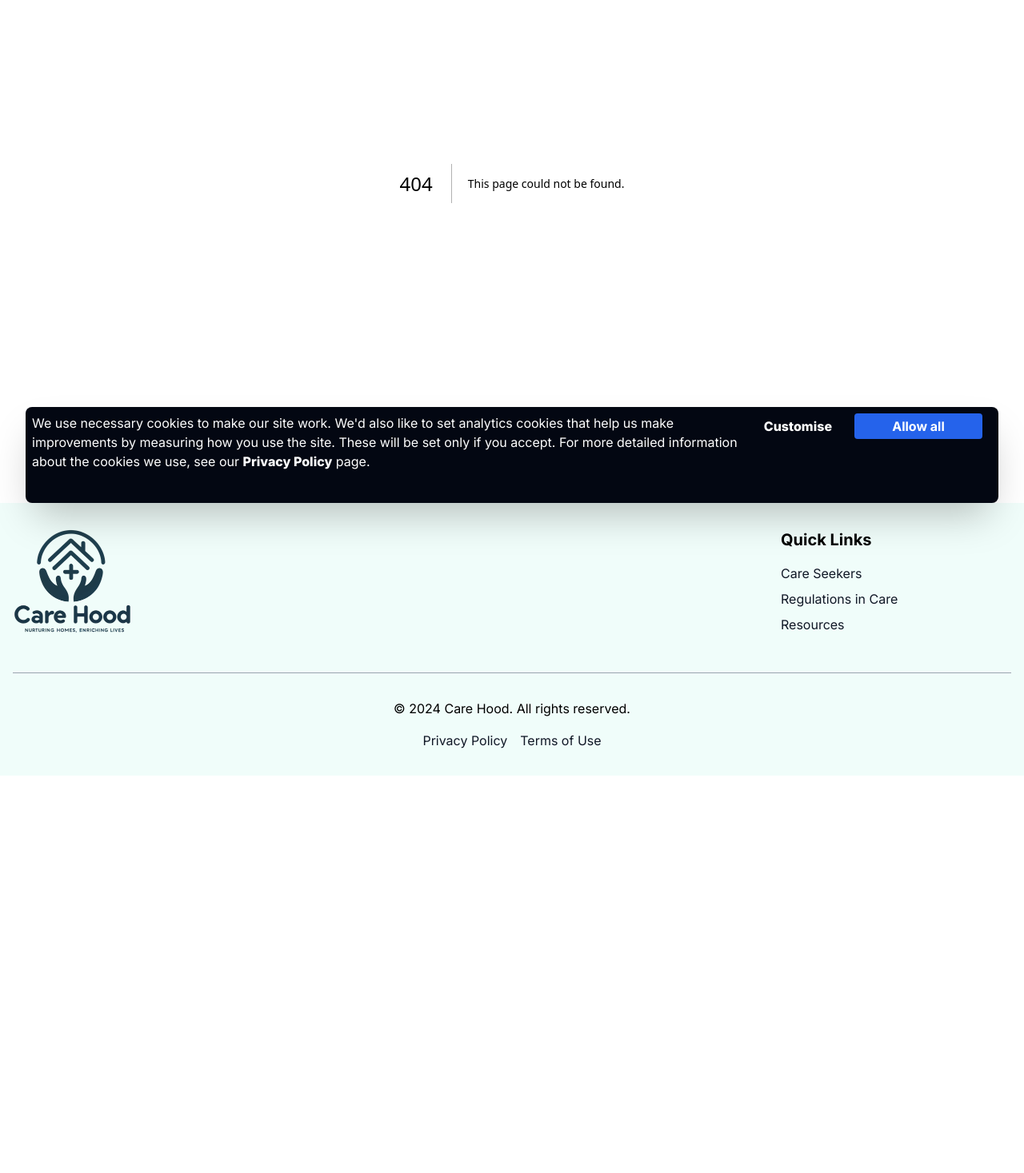
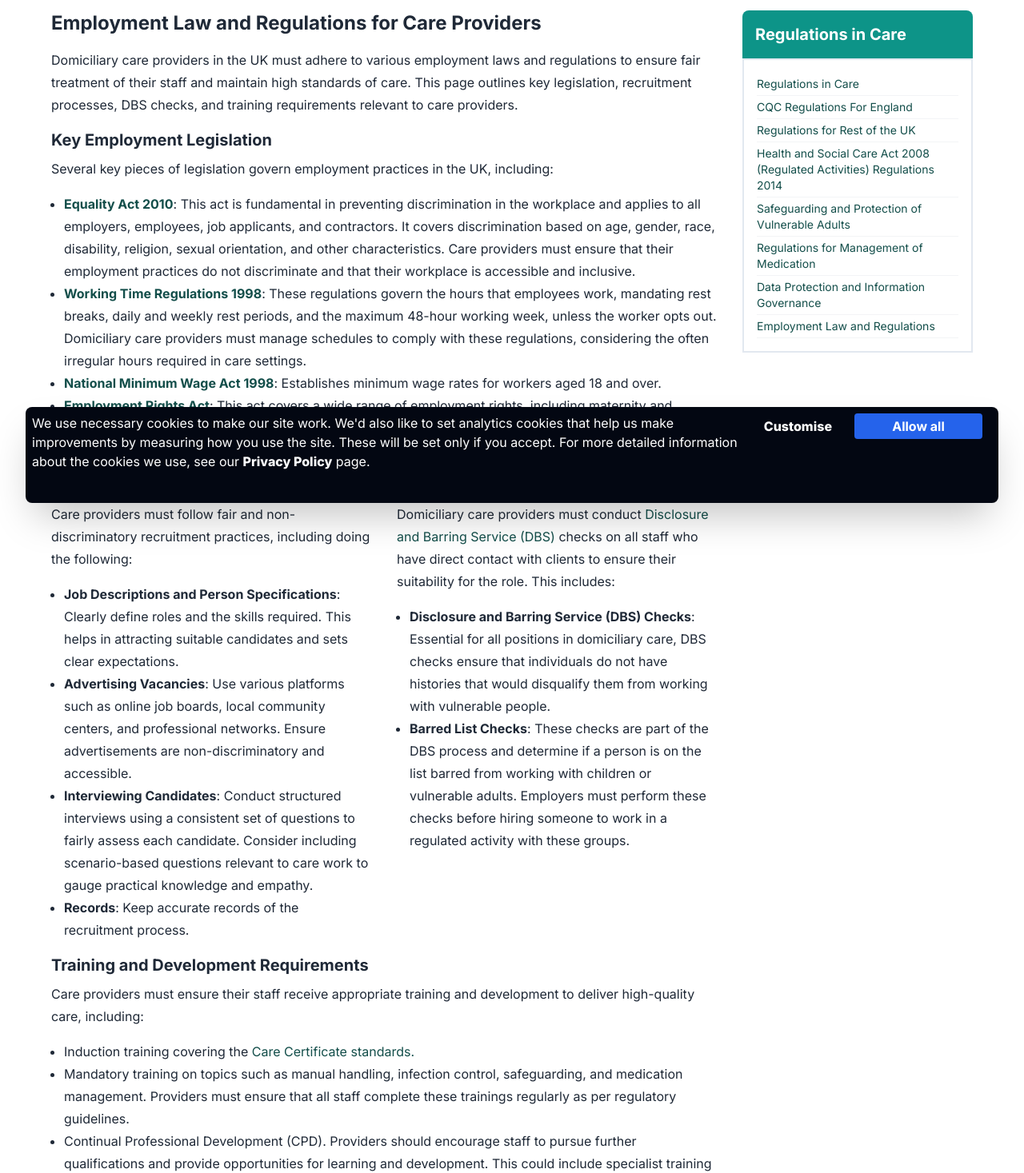
Before and after one commit to kaguvi/carehood, a Next.js app: page /regulations-in-care/employment-law in a window 1280 px wide. Before the commit this address had no page. Shown: the part 171-1638 px from the top of the page at 80% size. Before the commit the page ends 1141 px from the top, so only its background shows below. Built offline with nearby package versions, Linux system fonts and the light colour scheme.

Commit message:
added employment law page

```diff
--- /dev/null
+++ b/app/(pages)/regulations-in-care/employment-law/page.tsx
@@ -0,0 +1,138 @@
+import { Metadata } from 'next'
+
+export const metadata: Metadata = {
+  title: 'Employment Law and Regulations for Care Providers',
+  description: 'Key employment legislation, recruitment processes, DBS checks, and training requirements for domiciliary care providers in the UK.',
+}
+
+const EmploymentLawAndRegulationsPage = () => {
+  return (
+    <div>
+      <h1>Employment Law and Regulations for Care Providers</h1>
+      <p>Domiciliary care providers in the UK must adhere to various employment laws and regulations to ensure fair
+        treatment of their staff and maintain high standards of care. This page outlines key legislation,
+        recruitment processes, DBS checks, and training requirements relevant to care providers.
+      </p>
+      <h2>Key Employment Legislation</h2>
+      <p>
+        Several key pieces of legislation govern employment practices in the UK, including:
+      </p>
+      <ul>
+        <li>
+          <a href="https://www.legislation.gov.uk/ukpga/2010/15/contents"
+             target="_blank" rel="noopener noreferrer"><strong>Equality Act 2010</strong></a>: This act is fundamental
+          in preventing discrimination in
+          the workplace and applies to all employers, employees, job applicants, and contractors. It covers
+          discrimination based on age, gender, race,
+          disability, religion, sexual orientation, and other characteristics. Care providers must ensure that their
+          employment practices do
+          not discriminate and that their workplace is accessible and inclusive.
+        </li>
+        <li>
+          <a href="https://www.legislation.gov.uk/uksi/1998/1833/contents/made"
+             target="_blank" rel="noopener noreferrer"><strong>Working Time Regulations 1998</strong></a>: These
+          regulations govern the hours that employees
+          work, mandating rest breaks, daily and weekly rest periods, and the maximum 48-hour working week, unless the
+          worker opts out.
+          Domiciliary care providers must manage schedules to comply with these regulations, considering the often
+          irregular hours required
+          in care settings.
+        </li>
+        <li>
+          <a href="https://www.legislation.gov.uk/ukpga/1998/39/contents" target="_blank"
+             rel="noopener noreferrer"><strong>National Minimum Wage Act 1998</strong></a>: Establishes minimum wage
+          rates
+          for workers aged 18 and over.
+        </li>
+        <li>
+          <a href="https://www.legislation.gov.uk/ukpga/1996/18/contents" target="_blank"
+             rel="noopener noreferrer"><strong>Employment Rights Act</strong></a>: This act covers a wide range of
+          employment rights, including maternity
+          and paternity leave, the right to request flexible working, and protection against unfair dismissal.
+          Understanding this act is
+          essential for care providers to manage their staff lawfully.
+        </li>
+      </ul>
+
+      <div className="grid grid-cols-1 md:grid-cols-2 gap-8">
+        <div>
+          <h2>Recruitment and Selection Processes</h2>
+          <p>
+            Care providers must follow fair and non-discriminatory recruitment practices, including doing the following:
+          </p>
+          <ul>
+            <li><strong>Job Descriptions and Person Specifications</strong>: Clearly define roles and the skills
+              required.
+              This helps in attracting suitable candidates and sets clear expectations.
+            </li>
+            <li><strong>Advertising Vacancies</strong>: Use various platforms such as online job boards, local community
+              centers, and professional networks. Ensure advertisements are non-discriminatory and accessible.
+            </li>
+            <li><strong>Interviewing Candidates</strong>: Conduct structured interviews using a consistent set of
+              questions
+              to fairly assess each candidate.
+              Consider including scenario-based questions relevant to care work to gauge practical knowledge and
+              empathy.
+            </li>
+            <li><strong>Records</strong>: Keep accurate records of the recruitment process.</li>
+          </ul>
+        </div>
+
+        <div>
+          <h2>DBS Checks and Barred List Checks</h2>
+          <p>
+            Domiciliary care providers must conduct <a
+            href="https://www.gov.uk/government/organisations/disclosure-and-barring-service" target="_blank"
+            rel="noopener noreferrer">Disclosure and Barring Service (DBS)</a> checks on all staff who have direct
+            contact with clients to ensure their suitability for the role. This includes:
+          </p>
+          <ul>
+            <li><strong>Disclosure and Barring Service (DBS) Checks</strong>: Essential for all positions in domiciliary
+              care,
+              DBS checks ensure that individuals do not have histories that would disqualify them from working with
+              vulnerable people.
+            </li>
+            <li><strong>Barred List Checks</strong>: These checks are part of the DBS process and determine if a person
+              is
+              on the list barred
+              from working with children or vulnerable adults. Employers must perform these checks before hiring someone
+              to
+              work in a regulated activity with these groups.
+            </li>
+          </ul>
+        </div>
+      </div>
+
+
+      <h2>Training and Development Requirements</h2>
+      <p>
+        Care providers must ensure their staff receive appropriate training and development to deliver high-quality
+        care, including:
+      </p>
+      <ul>
+        <li>Induction training covering the <a
+          href="https://www.skillsforcare.org.uk/Learning-development/inducting-staff/care-certificate/Care-Certificate.aspx"
+          target="_blank" rel="noopener noreferrer">Care Certificate standards.</a></li>
+        <li>Mandatory training on topics such as manual handling, infection control, safeguarding, and medication
+          management. Providers must ensure that all staff complete these trainings regularly as per regulatory
+          guidelines.
+        </li>
+        <li>Continual Professional Development (CPD). Providers should encourage staff to pursue further qualifications
+          and provide
+          opportunities for learning and development. This could include specialist training for staff working with
+          clients with
+          specific needs, such as dementia or end-of-life care.
+        </li>
+      </ul>
+      <p>Regularly review staff performance to support their professional growth and ensure high-quality care delivery.
+        Provide feedback and set development goals during these sessions.</p>
+      <h2>Implementing the Guidelines</h2>
+      <p>Implementing these guidelines requires careful planning and documentation. Care providers should maintain
+        clear records of all employment practices, including recruitment processes, training records, and compliance
+        with employment laws. Regular audits and updates of these practices in response to changing laws and regulations
+        are recommended to ensure ongoing compliance.</p>
+    </div>
+  )
+}
+
+export default EmploymentLawAndRegulationsPage
--- a/app/(pages)/regulations-in-care/layout.tsx
+++ b/app/(pages)/regulations-in-care/layout.tsx
@@ -40,6 +40,10 @@ const regulationsComponents = [
   {
     title: 'Data Protection and Information Governance',
     path: '/regulations-in-care/data-protection-and-information-governance'
+  },
+  {
+    title: 'Employment Law and Regulations',
+    path: '/regulations-in-care/employment-law'
   }
 ]
 
--- a/app/sitemap.ts
+++ b/app/sitemap.ts
@@ -95,5 +95,11 @@ export default function sitemap(): MetadataRoute.Sitemap {
       changeFrequency: 'daily',
       priority: 0.6,
     },
+    {
+      url: `${SITE_BASE_URL}/regulations-in-care/employment-law`,
+      lastModified: new Date(),
+      changeFrequency: 'daily',
+      priority: 0.6,
+    },
   ]
 }
--- a/components/main-nav.tsx
+++ b/components/main-nav.tsx
@@ -87,6 +87,11 @@ const regulationsComponents: MenuItemData[] = [
     title: 'Data Protection and Information Governance',
     href: '/regulations-in-care/data-protection-and-information-governance',
     description: ''
+  },
+  {
+    title: 'Employment Law and Regulations',
+    href: '/regulations-in-care/employment-law',
+    description: ''
   }
 ]
 
--- a/components/navigation/list-item.tsx
+++ b/components/navigation/list-item.tsx
@@ -12,7 +12,7 @@ const ListItem = React.forwardRef<
         <a
           ref={ref}
           className={cn(
-            "block select-none space-y-1 rounded-md p-3 leading-none no-underline outline-none transition-colors hover:bg-accent hover:text-accent-foreground focus:bg-accent focus:text-accent-foreground",
+            "block select-none space-y-1 rounded-md px-3 py-1 leading-none no-underline outline-none transition-colors hover:bg-accent hover:text-accent-foreground focus:bg-accent focus:text-accent-foreground",
             className
           )}
           {...props}
--- a/components/navigation/menu-item-with-description.tsx
+++ b/components/navigation/menu-item-with-description.tsx
@@ -14,8 +14,8 @@ const MenuItem: React.FC<MenuItemProps> = ({ menuItems }) => {
     <NavigationMenuItem>
       <NavigationMenuTrigger>{headerItem.title}</NavigationMenuTrigger>
       <NavigationMenuContent>
-    <ul className="grid gap-3 p-6 md:w-[400px] lg:w-[500px] lg:grid-cols-[.75fr_1fr]">
-      <li className="row-span-6">
+    <ul className="grid gap-1 p-6 md:w-[400px] lg:w-[500px] lg:grid-cols-[.75fr_1fr]">
+      <li className="row-span-8">
         <NavigationMenuLink asChild>
           <a
             className="flex h-full w-full select-none flex-col justify-end rounded-md bg-gradient-to-b from-muted/50 to-muted p-6 no-underline outline-none focus:shadow-md"
```
